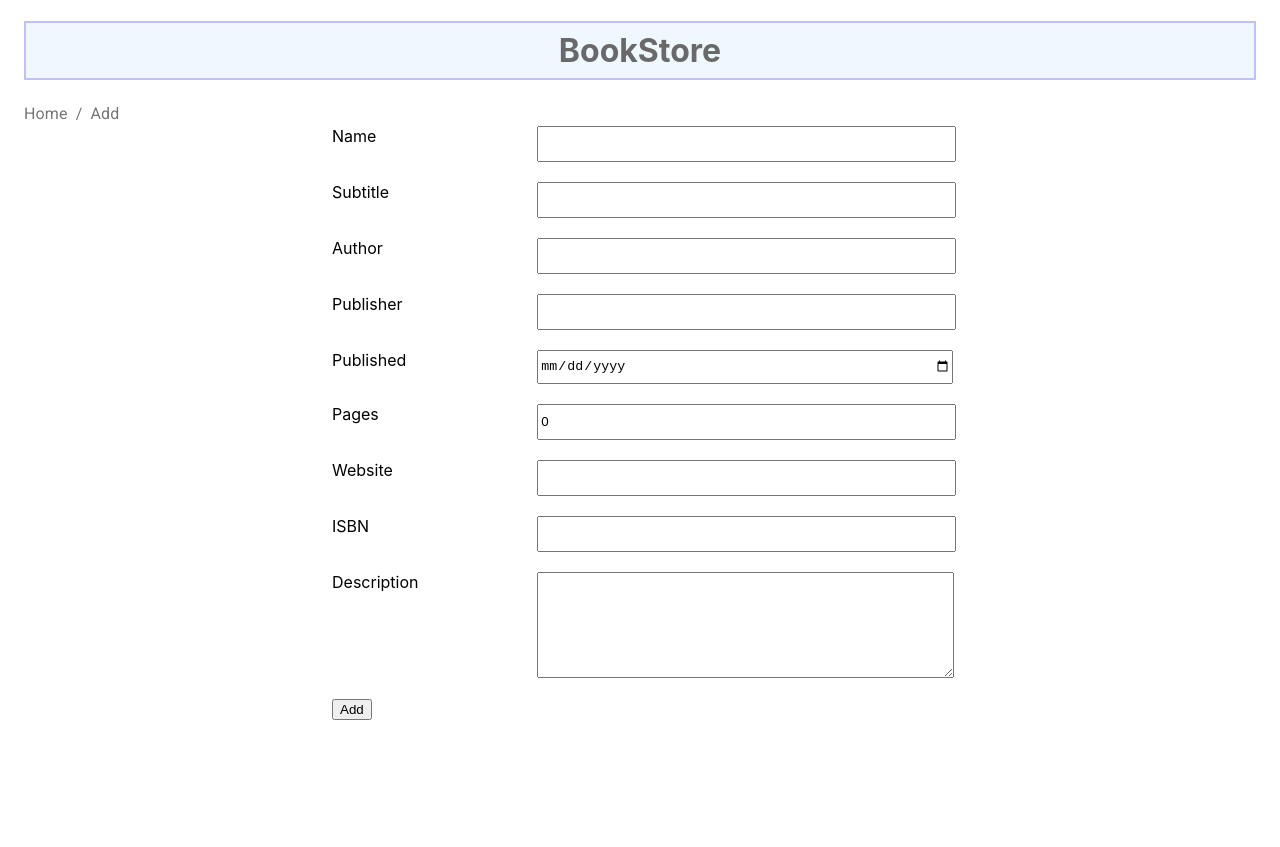
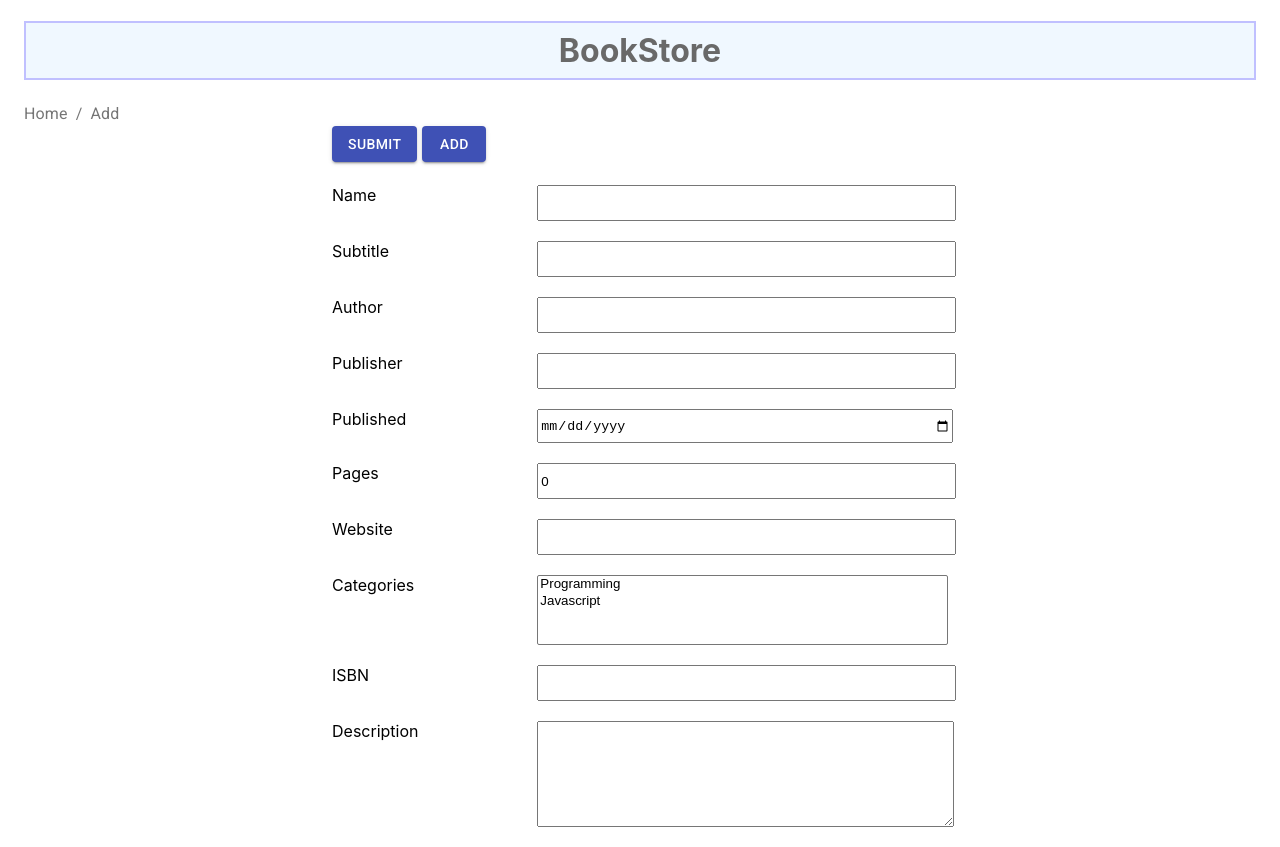
Before and after one commit to knuckerr/bookstore, a React (Create React App) app: page /add in a window 1280 px wide. Before the commit the page ends 800 px from the top, so only its background shows below. Built offline with nearby package versions, Linux system fonts and the light colour scheme.

Commit message:
finish the form

```diff
--- a/package.json
+++ b/package.json
@@ -17,6 +17,7 @@
     "redux": "^4.0.5",
     "redux-devtools-extension": "^2.13.8",
     "redux-logger": "^3.0.6",
+    "redux-mock-store": "^1.5.4",
     "redux-thunk": "^2.3.0"
   },
   "scripts": {
--- a/src/App.css
+++ b/src/App.css
@@ -26,7 +26,6 @@
 .bookCard {
   max-width: 345px;
 }
-
 
 .bookCard-sm {
   max-width: 250px;
@@ -86,6 +85,12 @@
   display: block;
   margin: 0 auto;
 }
+.Add-buttons  {
+  display:grid;
+  grid-template-columns:auto auto 1fr;
+  padding-bottom: 23px;
+  grid-gap: 5px;
+}
 
 .bookView img {
   display: block;
--- a/src/actions/BookActions.js
+++ b/src/actions/BookActions.js
@@ -3,6 +3,7 @@ import axios from "axios";
 export const FETCH_BOOKS_REQUEST = "FETCH_BOOKS_REQUEST";
 export const FETCH_BOOKS_SUCCESS = "FETCH_BOOKS_SUCCESS";
 export const FETCH_BOOKS_FAILURE = "FETCH_BOOKS_FAILURE";
+export const ADD_BOOK = "ADD_BOOK";
 
 export const fetchBooks = () => {
   return dispatch => {
@@ -23,9 +24,18 @@ export const fetchBooks = () => {
   };
 };
 
+
 export const fetchBooksRequest = () => {
   return {
     type: FETCH_BOOKS_REQUEST
+  };
+};
+
+
+export const addBook = (newItem) => {
+  return {
+    type: ADD_BOOK,
+    newItem: newItem
   };
 };
 
--- a/src/compoments/Add.js
+++ b/src/compoments/Add.js
@@ -1,13 +1,28 @@
 import React, { useState } from "react";
+import { addBook } from "../actions/BookActions";
+import { useDispatch } from "react-redux";
+import Button from "@material-ui/core/Button";
 
 const Add = () => {
+  const dispatch = useDispatch();
   const [inputList, setInputList] = useState([{ title: "", categories: [], description: "", author: "", piblisher: "", published: "", pages: 0, subtitle: "", website: "", isbn: "" }]);
 
   // handle input change
   const handleInputChange = (e, index) => {
     const { name, value } = e.target;
     const list = [...inputList];
-    list[index][name] = value;
+    if (name === "categories") {
+      if (list[index][name].indexOf(value) !== -1) {
+        var indexElement = list[index][name].indexOf(value);
+        list[index][name].splice(indexElement, 1);
+      } else {
+        if (list[index][name].length < 4) {
+          list[index][name].push(value);
+        }
+      }
+    } else {
+      list[index][name] = value;
+    }
     setInputList(list);
   };
 
@@ -18,6 +33,12 @@ const Add = () => {
     setInputList(list);
   };
 
+  // handle the submit;
+  const handleSubmit = e => {
+    e.preventDefault();
+    dispatch(addBook(inputList));
+  };
+
   // handle click event of the Add button
   const handleAddClick = () => {
     setInputList([...inputList, { title: "", categories: [], description: "", author: "", piblisher: "", published: "", pages: 0, subtitle: "", website: "", isbn: "" }]);
@@ -25,54 +46,72 @@ const Add = () => {
 
   return (
     <div className="Add">
-      <form>
+      <form onSubmit={handleSubmit}>
         {inputList.map((x, i) => {
           return (
             <>
+              <div className="Add-buttons">
+                <div>
+                  <Button type="submit" variant="contained" color="primary">
+                    Submit
+                  </Button>
+                </div>
+                <div>
+                  <Button variant="contained" color="primary" onClick={handleAddClick}>
+                    Add
+                  </Button>
+                </div>
+                <div>
+                  {inputList.length !== 1 && (
+                    <Button variant="contained" color="secondary" onClick={() => handleRemoveClick(i)}>
+                      Remove
+                    </Button>
+                  )}
+                </div>
+              </div>
               <div className="Form">
                 <label className="label">Name</label>
-                <input name="title" value={x.title} onChange={e => handleInputChange(e, i)} />
+                <input name="title" maxLength="122" value={x.title} required="true" onChange={e => handleInputChange(e, i)} />
               </div>
               <div className="Form">
                 <label className="label">Subtitle</label>
-                <input name="subtitle" value={x.subtitle} onChange={e => handleInputChange(e, i)} />
+                <input name="subtitle" maxLength="122" required="true" value={x.subtitle} onChange={e => handleInputChange(e, i)} />
               </div>
               <div className="Form">
                 <label className="label">Author</label>
-                <input name="author" value={x.author} onChange={e => handleInputChange(e, i)} />
+                <input name="author" maxLength="122" multiple="true" required="true" value={x.author} onChange={e => handleInputChange(e, i)} />
               </div>
               <div className="Form">
                 <label className="label">Publisher</label>
-                <input name="published" value={x.publisher} onChange={e => handleInputChange(e, i)} />
+                <input name="published" maxLength="55" minLength="5" required="true" value={x.publisher} onChange={e => handleInputChange(e, i)} />
               </div>
               <div className="Form">
                 <label className="label">Published</label>
-                <input name="published" type="date" value={x.published} onChange={e => handleInputChange(e, i)} />
+                <input name="published" type="date" required="true" value={x.published} onChange={e => handleInputChange(e, i)} />
               </div>
               <div className="Form">
                 <label className="label">Pages</label>
-                <input name="pages" type="number" value={x.pages} onChange={e => handleInputChange(e, i)} />
+                <input name="pages" min="1" type="number" max="999" required="true" value={x.pages} onChange={e => handleInputChange(e, i)} />
               </div>
               <div className="Form">
                 <label className="label">Website</label>
-                <input name="website" value={x.website} onChange={e => handleInputChange(e, i)} />
+                <input name="website" type="link" value={x.website} onChange={e => handleInputChange(e, i)} />
+              </div>
+              <div className="Form">
+                <label className="label">Categories</label>
+                <select name="categories" type="link" max="1" value={x.categories} onChange={e => handleInputChange(e, i)} multiple="true">
+                  <option value="programming"> Programming </option>
+                  <option value="javascript"> Javascript</option>
+                </select>
               </div>
               <div className="Form">
                 <label className="label">ISBN</label>
-                <input name="isbn" value={x.isbn} onChange={e => handleInputChange(e, i)} />
+                <input name="isbn" type="text" value={x.isbn} required="true" pattern="[1-9]{1}[0-9]{9}" onChange={e => handleInputChange(e, i)} />
               </div>
 
               <div className="Form">
                 <label className="label">Description</label>
                 <textarea name="description" value={x.description} onChange={e => handleInputChange(e, i)} />
-              </div>
-              <div className="btn-box">
-                {inputList.length !== 1 && (
-                  <button className="mr10" onClick={() => handleRemoveClick(i)}>
-                    Remove
-                  </button>
-                )}
-                {inputList.length - 1 === i && <button onClick={handleAddClick}>Add</button>}
               </div>
             </>
           );
--- a/src/compoments/Home.js
+++ b/src/compoments/Home.js
@@ -42,9 +42,9 @@ const Home = () => {
           <Grid item xs={4} key={index}>
             <Card className="bookCard">
               <CardActionArea>
-                <Link to={"/book/" + book.id}>
+                <a href={"/book/" + book.id}>
                   <CardMedia component="img" height="140" image="/index.png" title={book.title} />
-                </Link>
+                </a>
                 <CardContent>
                   <Typography variant="body2" color="textSecondary" component="p">
                     {book.title}
--- a/src/reducers/BookReducer.js
+++ b/src/reducers/BookReducer.js
@@ -1,6 +1,7 @@
-import {FETCH_BOOKS_REQUEST} from "../actions/BookActions";
+      import {FETCH_BOOKS_REQUEST} from "../actions/BookActions";
 import {FETCH_BOOKS_SUCCESS} from "../actions/BookActions";
 import {FETCH_BOOKS_FAILURE} from "../actions/BookActions";
+import {ADD_BOOK} from "../actions/BookActions";
 
 //
 //Initial state of books
@@ -17,6 +18,12 @@ export const bookReducer = (state = initialState, action) => {
       return {
         ...state,
         loading: true
+      };
+
+    case ADD_BOOK:
+      return {
+        ...state,
+        books: [...state.books, ...action.newItem]
       };
     case FETCH_BOOKS_SUCCESS:
       return {
```
Also changed, not shown: 1 other file (tests, documents, lock files or other folders).
